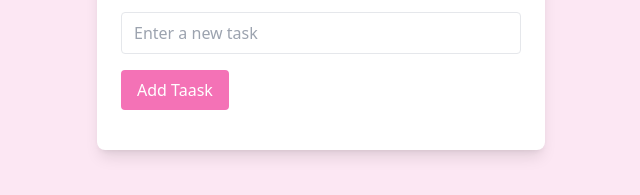
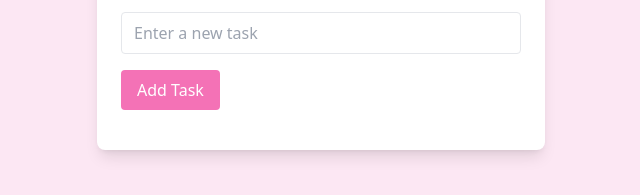
Before and after one commit to manavprajapati9/project_ind, a plain HTML site: page to-do list basic test/index.html in a window 1280 px wide. Shown: the part 355-550 px from the top of the page, 319-959 px from the left. Drawn offline with nearby package versions, Linux system fonts and the light colour scheme.

Commit message:
Update index task change.html

```diff
--- a/to-do list basic test/index.html
+++ b/to-do list basic test/index.html
@@ -12,7 +12,7 @@
         <h1 class="text-2xl font-bold mb-4">To-Do List</h1>
         <form id="form" class="mb-4">
             <input id="input" type="text" placeholder="Enter a new task" class="border rounded w-full py-2 px-3 text-gray-700 focus:outline-none focus:ring-2 focus:ring-blue-500 mb-4">
-            <button type="submit" class="bg-pink-400 text-white py-2 px-4 rounded hover:bg-pink-500">Add Taask</button>
+            <button type="submit" class="bg-pink-400 text-white py-2 px-4 rounded hover:bg-pink-500">Add Task</button>
         </form>
         <ul id="list" class="list-disc pl-5">
         </ul>
```
